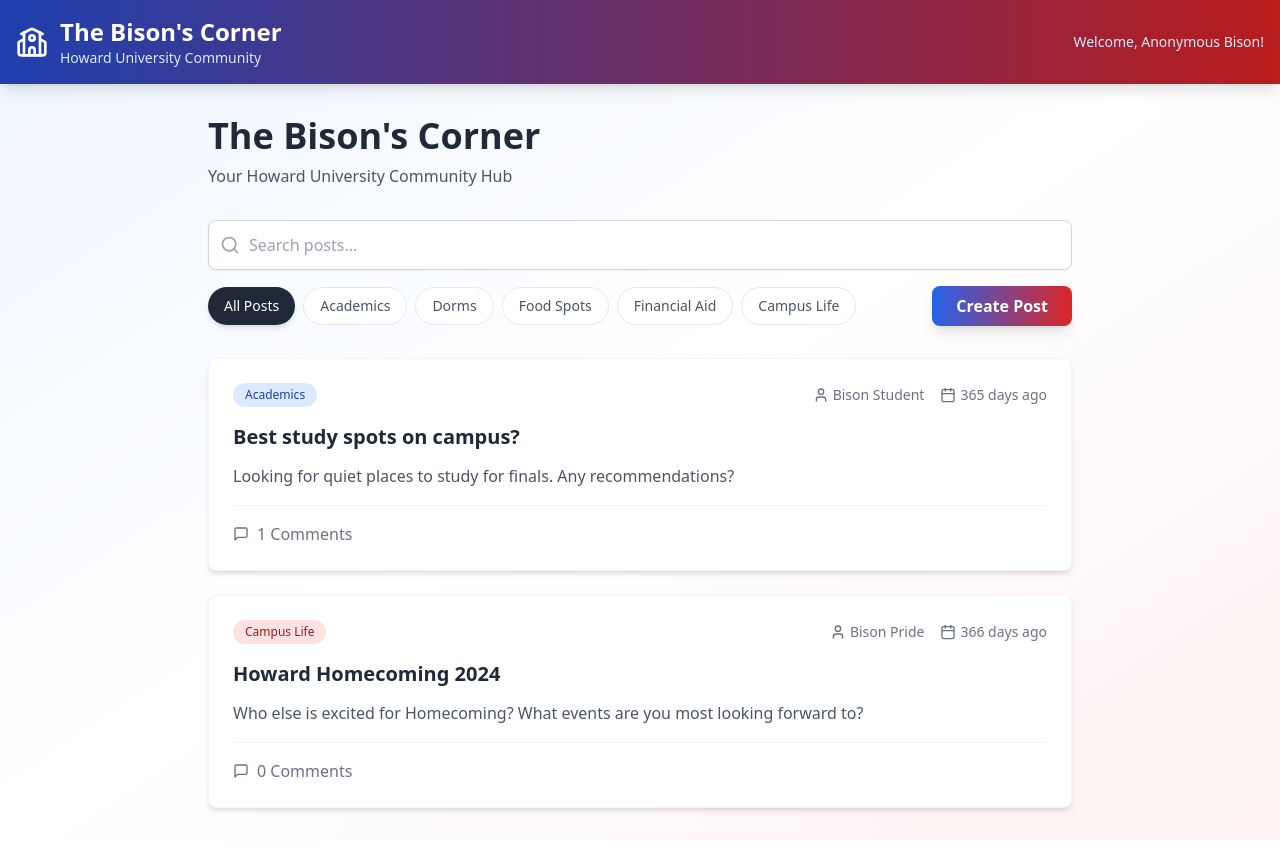
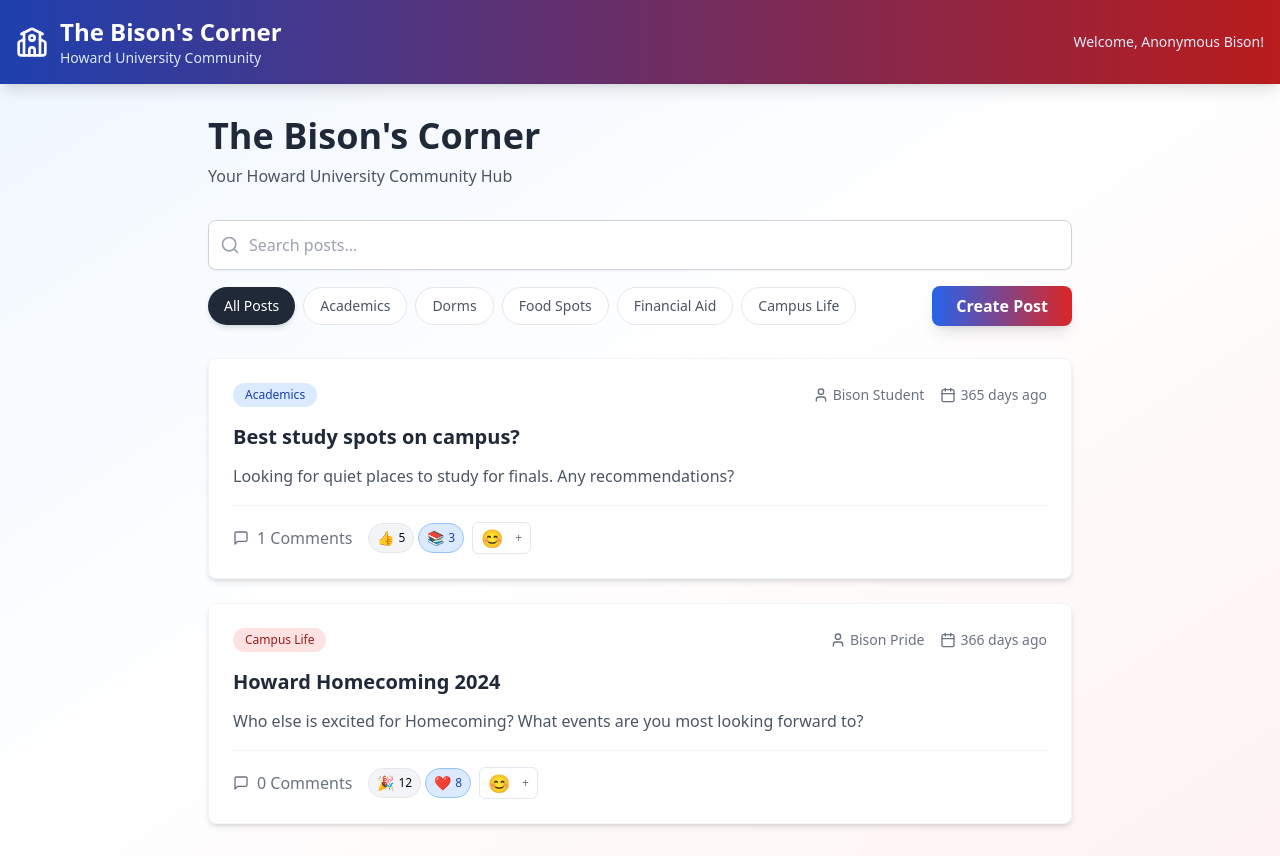
Before and after one commit to giliaddawite/bison-hub-cornerstone-build, a React (Vite) app: page / in a window 1280 px wide. Built offline with nearby package versions, Linux system fonts and the light colour scheme.

Commit message:
Add emoji reactions to comments
Implement emoji reactions for comments in the comment section.

```diff
--- /dev/null
+++ b/src/components/EmojiReaction.tsx
@@ -0,0 +1,88 @@
+
+import { useState } from 'react';
+import { smile, meh, frown } from 'lucide-react';
+import { EmojiReaction } from '../types/forum';
+import { Button } from './ui/button';
+import { Popover, PopoverContent, PopoverTrigger } from './ui/popover';
+
+interface EmojiReactionProps {
+  reactions: EmojiReaction[];
+  onReact: (emoji: string) => void;
+}
+
+const EMOJI_OPTIONS = [
+  '😀', '😃', '😄', '😁', '😊', '😍', '🥰', '😘', '😗', '😚',
+  '😙', '😋', '😛', '😜', '🤪', '😝', '🤗', '🤔', '🤐', '🤨',
+  '😐', '😑', '😶', '😏', '😒', '🙄', '😬', '🤥', '😔', '😪',
+  '🤤', '😴', '😷', '🤒', '🤕', '🤢', '🤮', '🤧', '🥵', '🥶',
+  '🥴', '😵', '🤯', '🤠', '🥳', '😎', '🤓', '🧐', '😕', '😟',
+  '🙁', '☹️', '😮', '😯', '😲', '😳', '🥺', '😦', '😧', '😨',
+  '😰', '😥', '😢', '😭', '😱', '😖', '😣', '😞', '😓', '😩',
+  '😫', '🥱', '😤', '😡', '😠', '🤬', '😈', '👿', '💀', '☠️',
+  '💩', '🤡', '👹', '👺', '👻', '👽', '👾', '🤖', '😺', '😸',
+  '😹', '😻', '😼', '😽', '🙀', '😿', '😾', '❤️', '💛', '💚',
+  '💙', '💜', '🖤', '🤍', '🤎', '💔', '❣️', '💕', '💖', '💗',
+  '💘', '💝', '💟', '👍', '👎', '👌', '🤌', '🤏', '✌️', '🤞',
+  '🤟', '🤘', '🤙', '👈', '👉', '👆', '🖕', '👇', '☝️', '👋',
+  '🤚', '🖐️', '✋', '🖖', '👏', '🙌', '🤝', '🙏', '✊', '👊',
+  '🤛', '🤜', '💪', '🦾', '🦿', '🦵', '🦶', '👂', '🦻', '👃',
+  '🧠', '🫀', '🫁', '🦷', '🦴', '👀', '👁️', '👅', '👄', '💋'
+];
+
+const EmojiReactionComponent = ({ reactions, onReact }: EmojiReactionProps) => {
+  const [isOpen, setIsOpen] = useState(false);
+
+  return (
+    <div className="flex items-center space-x-2">
+      {/* Display existing reactions */}
+      <div className="flex items-center space-x-1">
+        {reactions.map((reaction, index) => (
+          <button
+            key={index}
+            onClick={() => onReact(reaction.emoji)}
+            className={`flex items-center space-x-1 px-2 py-1 rounded-full text-sm border transition-colors duration-200 ${
+              reaction.userReacted
+                ? 'bg-blue-100 border-blue-300 text-blue-800'
+                : 'bg-gray-100 border-gray-200 hover:bg-gray-200'
+            }`}
+          >
+            <span>{reaction.emoji}</span>
+            <span className="text-xs">{reaction.count}</span>
+          </button>
+        ))}
+      </div>
+
+      {/* Add reaction button */}
+      <Popover open={isOpen} onOpenChange={setIsOpen}>
+        <PopoverTrigger asChild>
+          <Button
+            variant="outline"
+            size="sm"
+            className="h-8 px-2 text-gray-500 hover:text-gray-700"
+          >
+            <span className="text-lg">😊</span>
+            <span className="ml-1 text-xs">+</span>
+          </Button>
+        </PopoverTrigger>
+        <PopoverContent className="w-80 p-2">
+          <div className="grid grid-cols-10 gap-1 max-h-48 overflow-y-auto">
+            {EMOJI_OPTIONS.map((emoji, index) => (
+              <button
+                key={index}
+                onClick={() => {
+                  onReact(emoji);
+                  setIsOpen(false);
+                }}
+                className="w-8 h-8 flex items-center justify-center hover:bg-gray-100 rounded text-lg transition-colors duration-150"
+              >
+                {emoji}
+              </button>
+            ))}
+          </div>
+        </PopoverContent>
+      </Popover>
+    </div>
+  );
+};
+
+export default EmojiReactionComponent;
--- a/src/components/PostCard.tsx
+++ b/src/components/PostCard.tsx
@@ -4,13 +4,15 @@ import { MessageSquare, Calendar, User } from 'lucide-react';
 import { Post } from '../types/forum';
 import { CATEGORIES } from '../types/forum';
 import CommentSection from './CommentSection';
+import EmojiReaction from './EmojiReaction';
 
 interface PostCardProps {
   post: Post;
   onAddComment: (postId: string, content: string) => void;
+  onReact: (postId: string, emoji: string) => void;
 }
 
-const PostCard = ({ post, onAddComment }: PostCardProps) => {
+const PostCard = ({ post, onAddComment, onReact }: PostCardProps) => {
   const [showComments, setShowComments] = useState(false);
   const categoryInfo = CATEGORIES.find(cat => cat.value === post.category);
 
@@ -49,6 +51,7 @@ const PostCard = ({ post, onAddComment }: PostCardProps) => {
         </p>
 
         <div className="flex items-center justify-between pt-4 border-t border-gray-100">
+          <div className="flex items-center space-x-4">
             <button
               onClick={() => setShowComments(!showComments)}
               className="flex items-center space-x-2 text-gray-500 hover:text-blue-600 transition-colors duration-200"
@@ -56,6 +59,12 @@ const PostCard = ({ post, onAddComment }: PostCardProps) => {
               <MessageSquare className="h-4 w-4" />
               <span>{post.comments.length} Comments</span>
             </button>
+
+            <EmojiReaction
+              reactions={post.reactions || []}
+              onReact={(emoji) => onReact(post.id, emoji)}
+            />
+          </div>
         </div>
       </div>
 
--- a/src/pages/Index.tsx
+++ b/src/pages/Index.tsx
@@ -1,4 +1,3 @@
-
 import { useState, useEffect } from 'react';
 import Header from '../components/Header';
 import PostCard from '../components/PostCard';
@@ -33,6 +32,10 @@ const Index = () => {
             authorName: 'Study Buddy',
             createdAt: new Date('2024-06-27T11:00:00Z')
           }
+        ],
+        reactions: [
+          { emoji: '👍', count: 5, userReacted: false },
+          { emoji: '📚', count: 3, userReacted: true }
         ]
       },
       {
@@ -43,7 +46,11 @@ const Index = () => {
         authorId: 'user789',
         authorName: 'Bison Pride',
         createdAt: new Date('2024-06-26T15:30:00Z'),
-        comments: []
+        comments: [],
+        reactions: [
+          { emoji: '🎉', count: 12, userReacted: false },
+          { emoji: '❤️', count: 8, userReacted: true }
+        ]
       }
     ];
     setPosts(mockPosts);
@@ -68,12 +75,13 @@ const Index = () => {
     setFilteredPosts(filtered);
   }, [posts, selectedCategory, searchQuery]);
 
-  const handleCreatePost = (newPost: Omit<Post, 'id' | 'createdAt' | 'comments'>) => {
+  const handleCreatePost = (newPost: Omit<Post, 'id' | 'createdAt' | 'comments' | 'reactions'>) => {
     const post: Post = {
       ...newPost,
       id: Date.now().toString(),
       createdAt: new Date(),
-      comments: []
+      comments: [],
+      reactions: []
     };
     setPosts(prev => [post, ...prev]);
     setShowCreatePost(false);
@@ -93,6 +101,47 @@ const Index = () => {
         ? { ...post, comments: [...post.comments, comment] }
         : post
     ));
+  };
+
+  const handleReact = (postId: string, emoji: string) => {
+    setPosts(prev => prev.map(post => {
+      if (post.id !== postId) return post;
+
+      const reactions = [...(post.reactions || [])];
+      const existingReactionIndex = reactions.findIndex(r => r.emoji === emoji);
+
+      if (existingReactionIndex >= 0) {
+        const reaction = reactions[existingReactionIndex];
+        if (reaction.userReacted) {
+          // Remove user's reaction
+          if (reaction.count === 1) {
+            reactions.splice(existingReactionIndex, 1);
+          } else {
+            reactions[existingReactionIndex] = {
+              ...reaction,
+              count: reaction.count - 1,
+              userReacted: false
+            };
+          }
+        } else {
+          // Add user's reaction
+          reactions[existingReactionIndex] = {
+            ...reaction,
+            count: reaction.count + 1,
+            userReacted: true
+          };
+        }
+      } else {
+        // Add new reaction
+        reactions.push({
+          emoji,
+          count: 1,
+          userReacted: true
+        });
+      }
+
+      return { ...post, reactions };
+    }));
   };
 
   return (
@@ -142,6 +191,7 @@ const Index = () => {
                 key={post.id}
                 post={post}
                 onAddComment={handleAddComment}
+                onReact={handleReact}
               />
             ))
           )}
```
Also changed, not shown: src/types/forum.ts (+7 -0 lines). Lines whose indentation alone changed are shown as unchanged.
